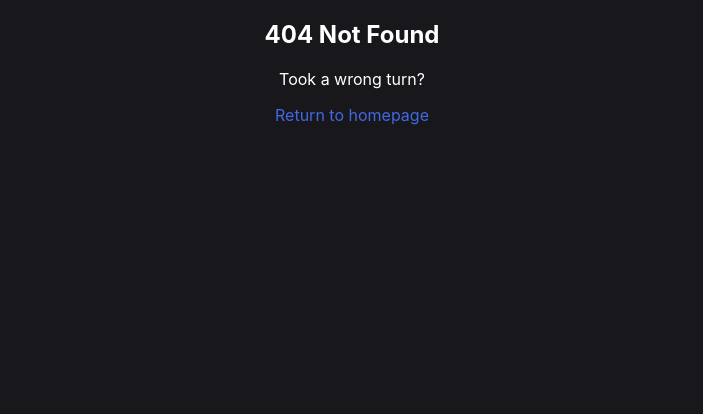
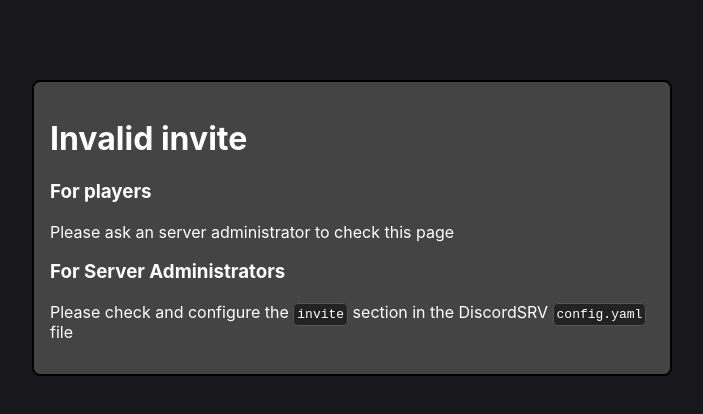
Before and after one commit to DiscordSRV/Website, a Next.js app: page /invalid-invite in a window 1280 px wide. Before the commit this address had no page. Shown: the top 414 px of the page, without its empty margins (288-991 px from the left). Built offline with nearby package versions, Linux system fonts and the light colour scheme.

Commit message:
Add invalid-invite page

```diff
--- /dev/null
+++ b/app/invalid-invite/page.jsx
@@ -0,0 +1,19 @@
+import styles from '../styles/card.module.css'
+
+export const metadata = {
+    title: "DiscordSRV | Invalid invite"
+}
+
+export default function Page() {
+    return (
+        <div style={{display: "flex", justifyContent: "center"}}>
+            <div className={styles.card}>
+                <h1>Invalid invite</h1>
+                <h3>For players</h3>
+                <p>Please ask an server administrator to check this page</p>
+                <h3>For Server Administrators</h3>
+                <p>Please check and configure the <code>invite</code> section in the DiscordSRV <code>config.yaml</code> file</p>
+            </div>
+        </div>
+    )
+}
--- a/app/linking-success/page.jsx
+++ b/app/linking-success/page.jsx
@@ -1,4 +1,4 @@
-import styles from './linking-success.module.css'
+import styles from '../styles/card.module.css'
 
 export const metadata = {
     title: "DiscordSRV | Linking Success"
@@ -14,7 +14,7 @@ export default function Page({ searchParams }) {
     return (
         <>
             <div style={{display: "flex", justifyContent: "center"}}>
-                <div className={styles.linkingSuccess}>
+                <div className={styles.card}>
                     <h1>You are now successfully linked</h1>
                     {!isDiscord && !isLink && !isFreeze
                         ? <span>Rejoin the game </span>
--- a/app/linking-success/linking-success.module.css
+++ b/app/styles/card.module.css
@@ -1,4 +1,4 @@
-.linkingSuccess {
+.card {
     border: 2px solid black;
     border-radius: 0.5rem;
     background-color: #444;
@@ -7,7 +7,7 @@
     padding: 1rem;
 }
 
-.linkingSuccess code {
+.card code {
     background-color: #222;
     border: solid #555 1px;
     padding: 3px;
```
